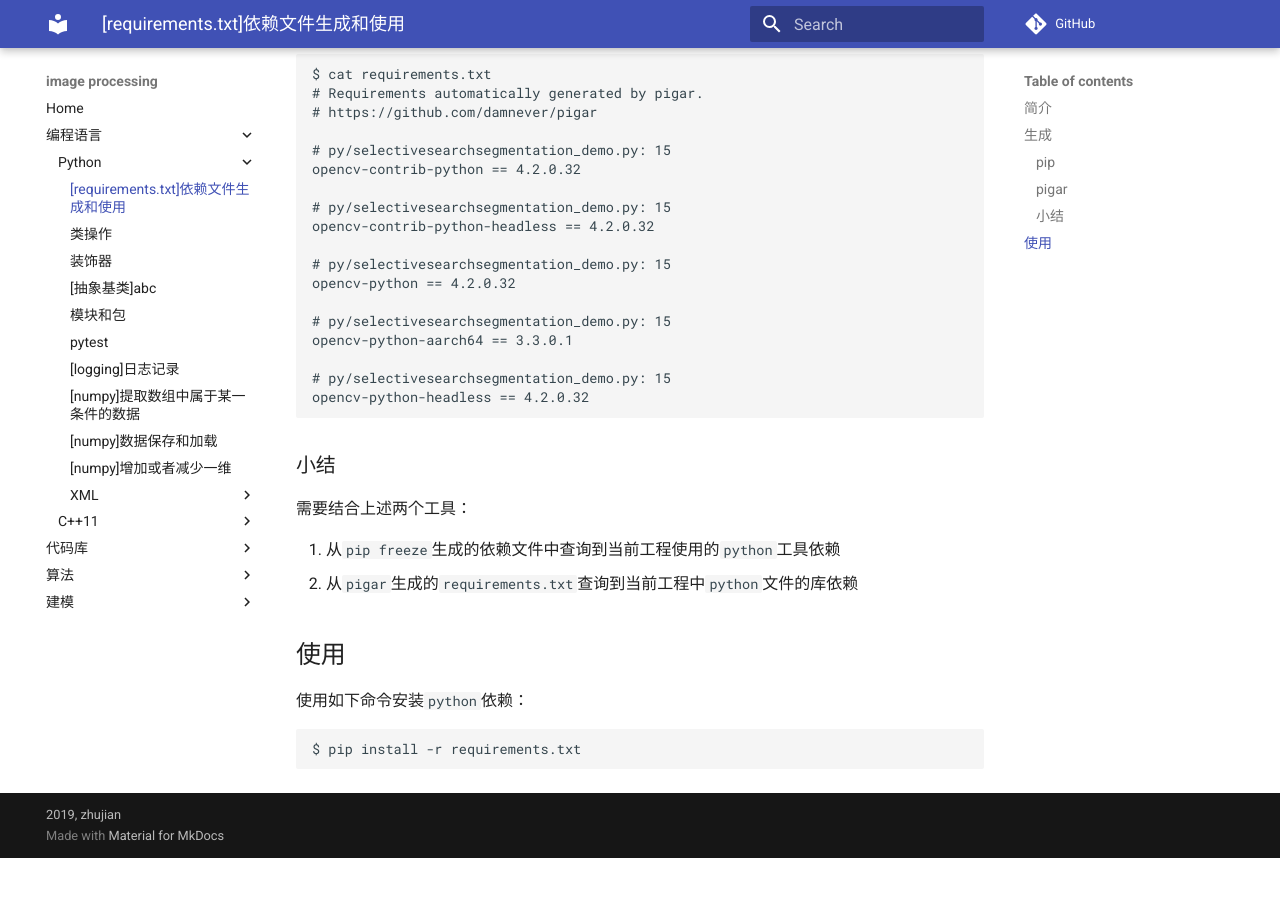
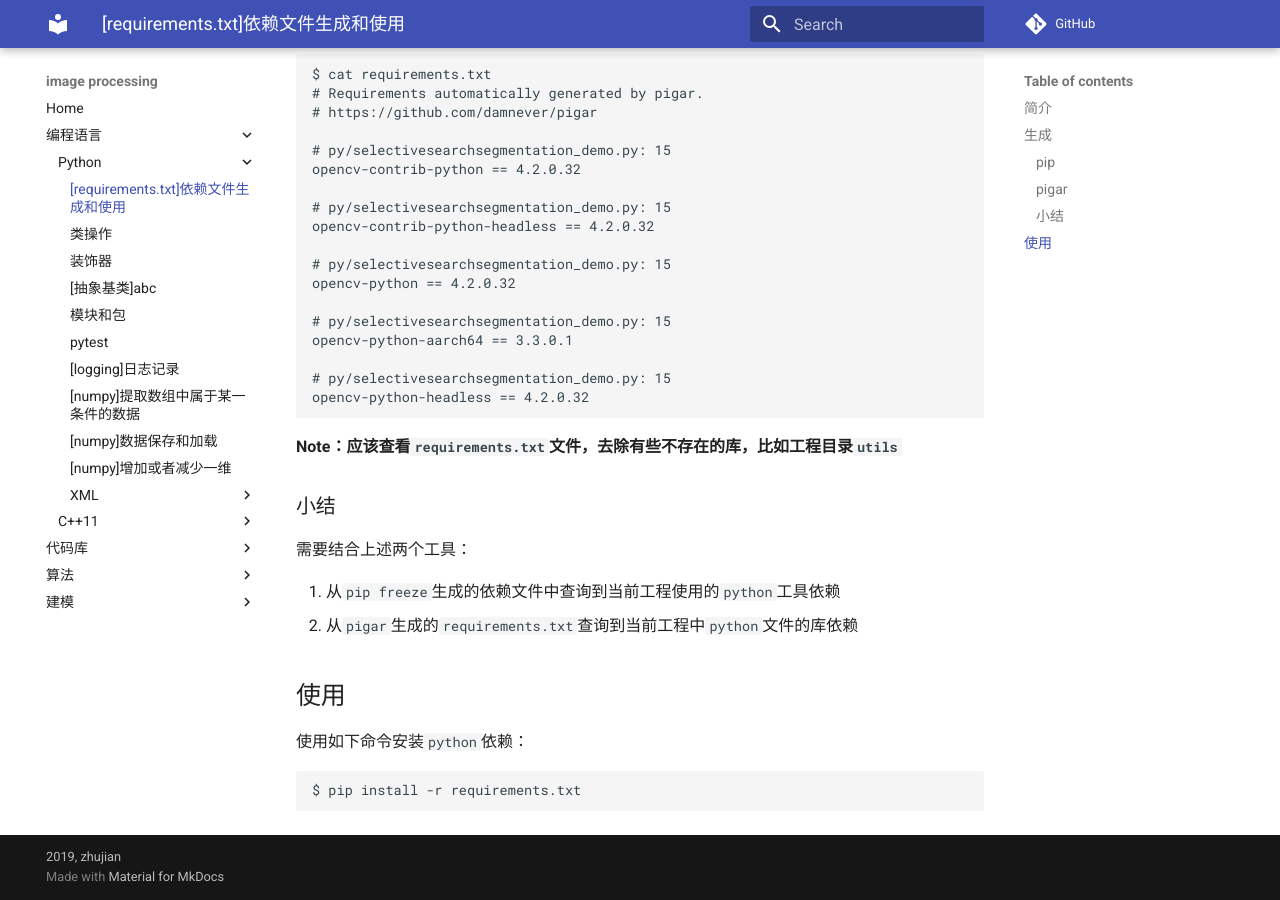
Before and after one commit to Document-Collection/image-processing, an MkDocs documentation site: the page built from docs/python/[requirements.txt]依赖文件生成和使用.md, in a window 1280 px wide and 900 px high, scrolled down 1281 px. Built offline with MkDocs 1.6.1 and Material for MkDocs 9.7.7, drawn with Linux system fonts in a browser that asks for light colours; comment, search, counter and statistics services are not loaded; before the commit the page ends 2139 px from its top, so only the background shows below that.

Commit message:
docs(python): 更新pigar使用

````diff
--- a/docs/python/[requirements.txt]依赖文件生成和使用.md
+++ b/docs/python/[requirements.txt]依赖文件生成和使用.md
@@ -76,6 +76,8 @@ opencv-python-aarch64 == 3.3.0.1
 opencv-python-headless == 4.2.0.32
 ```
 
+**Note：应该查看`requirements.txt`文件，去除有些不存在的库，比如工程目录`utils`**
+
 ### 小结
 
 需要结合上述两个工具：
````
